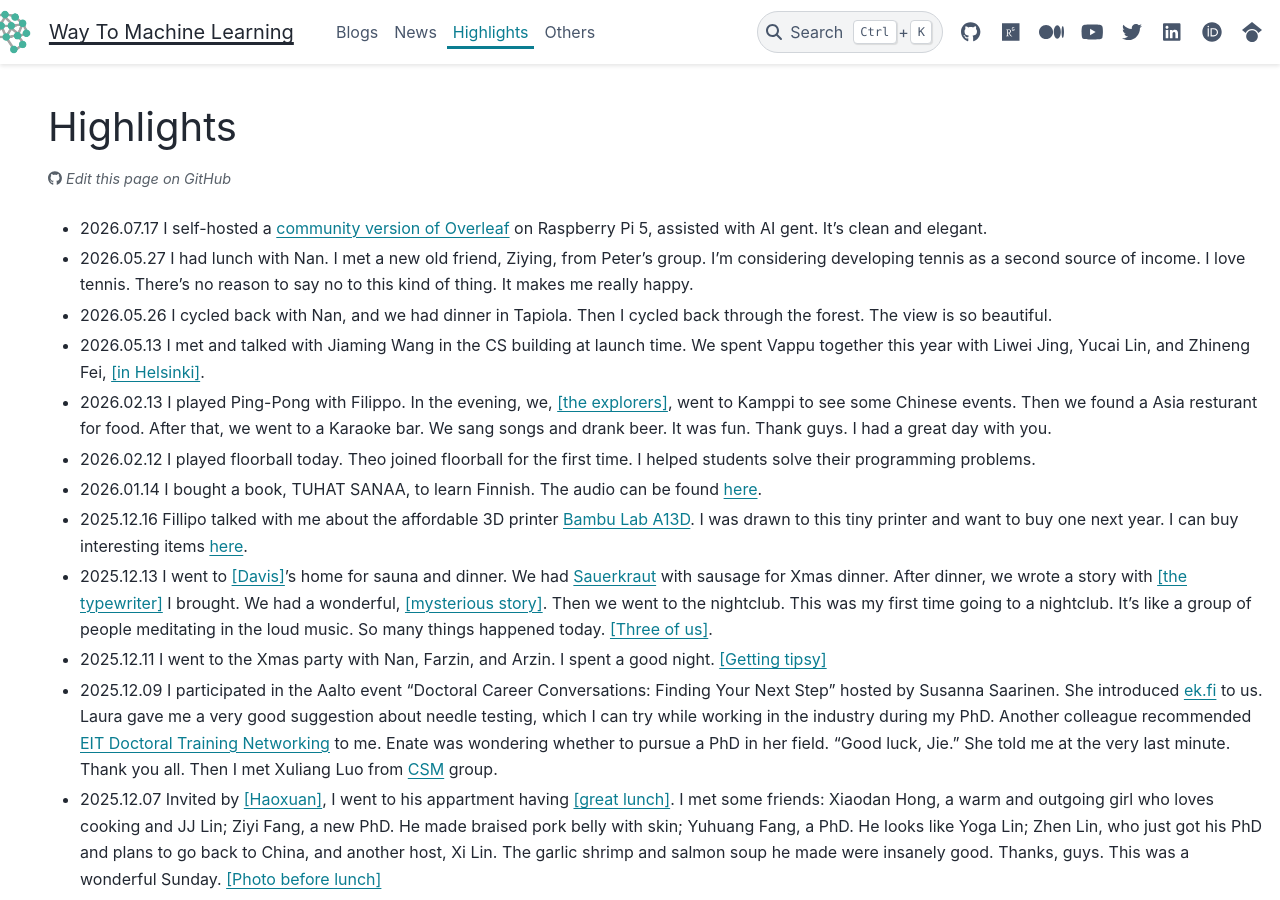
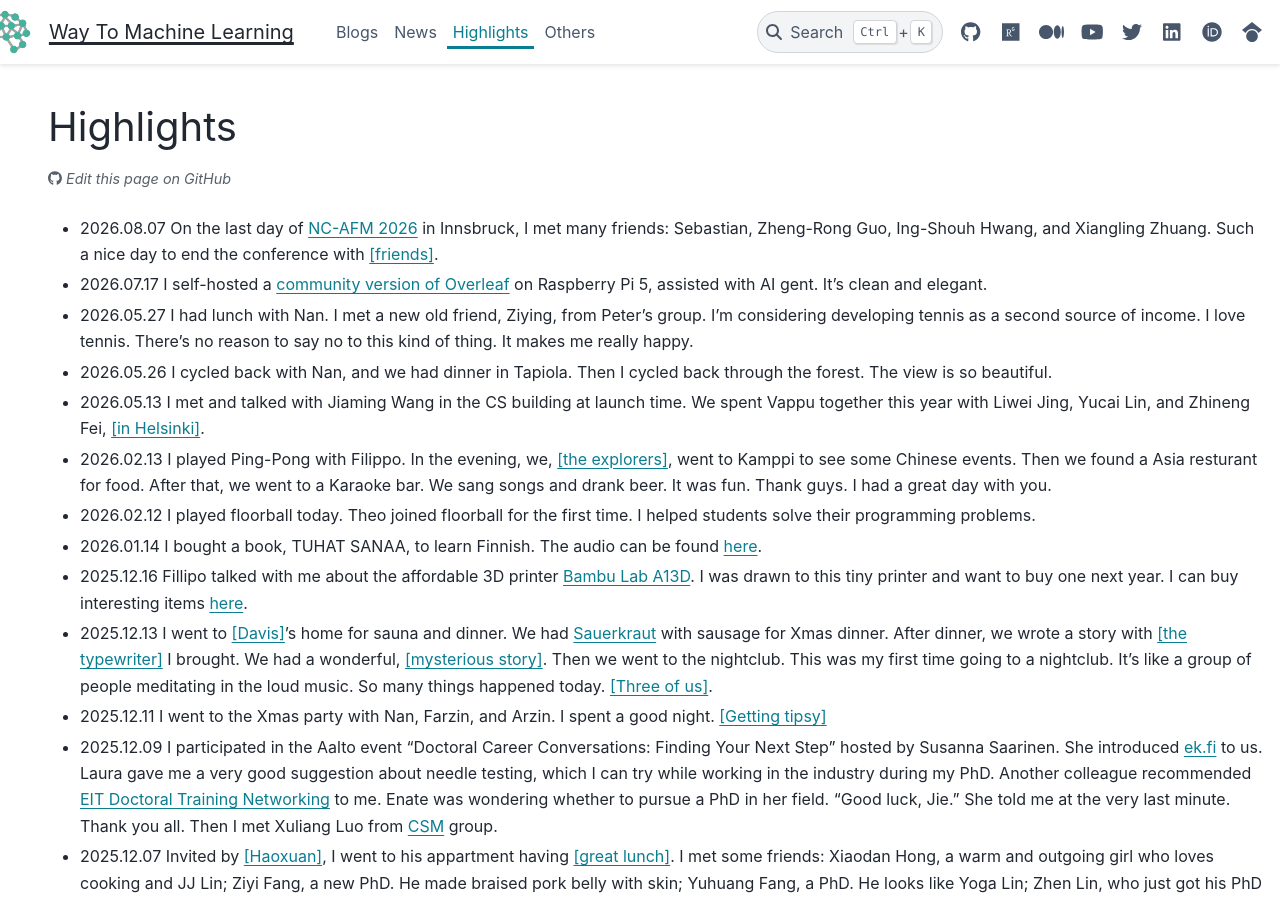
Before and after one commit to way2ml/way2ml.github.io, a Sphinx documentation site: the page built from doc/highlights.md, in a window 1280 px wide and 900 px high. Built offline with Sphinx 7.4.7 and the PyData theme 0.15.4, drawn with Linux system fonts in a browser that asks for light colours; comment, search, counter and statistics services are not loaded.

Commit message:
add highlight: NC-AFM 2026 last day with friends

```diff
--- a/doc/highlights.md
+++ b/doc/highlights.md
@@ -4,6 +4,7 @@ comment: True
 ---
 
 # Highlights
+- 2026.08.07 On the last day of [NC-AFM 2026](https://www.uibk.ac.at/en/congress/nc-afm-2026/) in Innsbruck, I met many friends: Sebastian, Zheng-Rong Guo, Ing-Shouh Hwang, and Xiangling Zhuang. Such a nice day to end the conference with <a href="./_static/moments/20260807_ncafm_friends.jpg" target="_blank" rel="noopener">[friends]</a>.
 - 2026.07.17 I self-hosted a [community version of Overleaf](http://88.192.136.30/) on Raspberry Pi 5, assisted with AI gent. It's clean and elegant.
 - 2026.05.27 I had lunch with Nan. I met a new old friend, Ziying, from Peter's group. I'm considering developing tennis as a second source of income. I love tennis. There's no reason to say no to this kind of thing. It makes me really happy.
 - 2026.05.26 I cycled back with Nan, and we had dinner in Tapiola. Then I cycled back through the forest. The view is so beautiful.
```
Also changed, not shown: doc/_static/moments/20260807_ncafm_friends.jpg (added).
